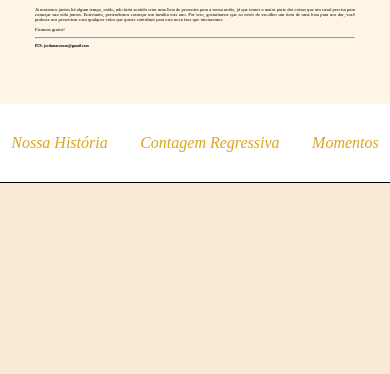
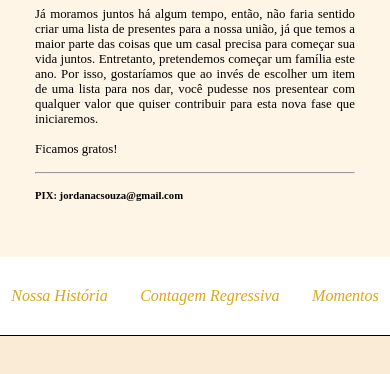
Before and after one commit to andyrodrigo/Sign-Up_Page, a plain HTML site: page inside/casamento.html in a window 390 px wide. Shown: the part 464-838 px from the top of the page. Drawn offline with Linux system fonts and the light colour scheme.

Commit message:
fonte trocada apenas para telas menores

```diff
--- a/inside/casamento.css
+++ b/inside/casamento.css
@@ -77,7 +77,6 @@ a{
     width: 80%;
     text-align: justify;
     margin-bottom: 20px;
-    font-size: 1.2vw;
 }
 
 .flex{
@@ -186,3 +185,9 @@ span.turn{
 	0%{transform: rotateX(0deg)}
 	100%{transform: rotateX(360deg)}
 }
+
+@media (max-width: 650px) {
+    #texto{
+        font-size: 3.3vw;
+    }
+}
```
